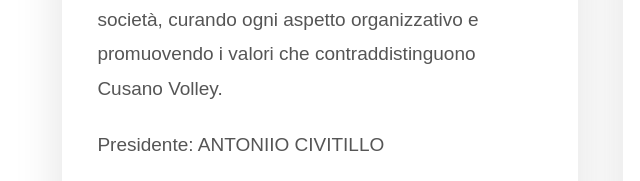
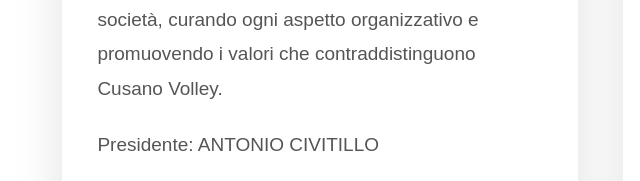
Before and after one commit to AngeloCassella/cusano-volley-brochure, a plain HTML site: page index.html in a window 1280 px wide. Shown: the part 4520-4701 px from the top of the page, 40-680 px from the left. Drawn offline with Linux system fonts and the light colour scheme.

Commit message:
modifica nome presidente

```diff
--- a/index.html
+++ b/index.html
@@ -216,7 +216,7 @@
               </p>
 
               <p>
-                Presidente: ANTONIIO CIVITILLO
+                Presidente: ANTONIO CIVITILLO
               </p>
 
               <p>
```
